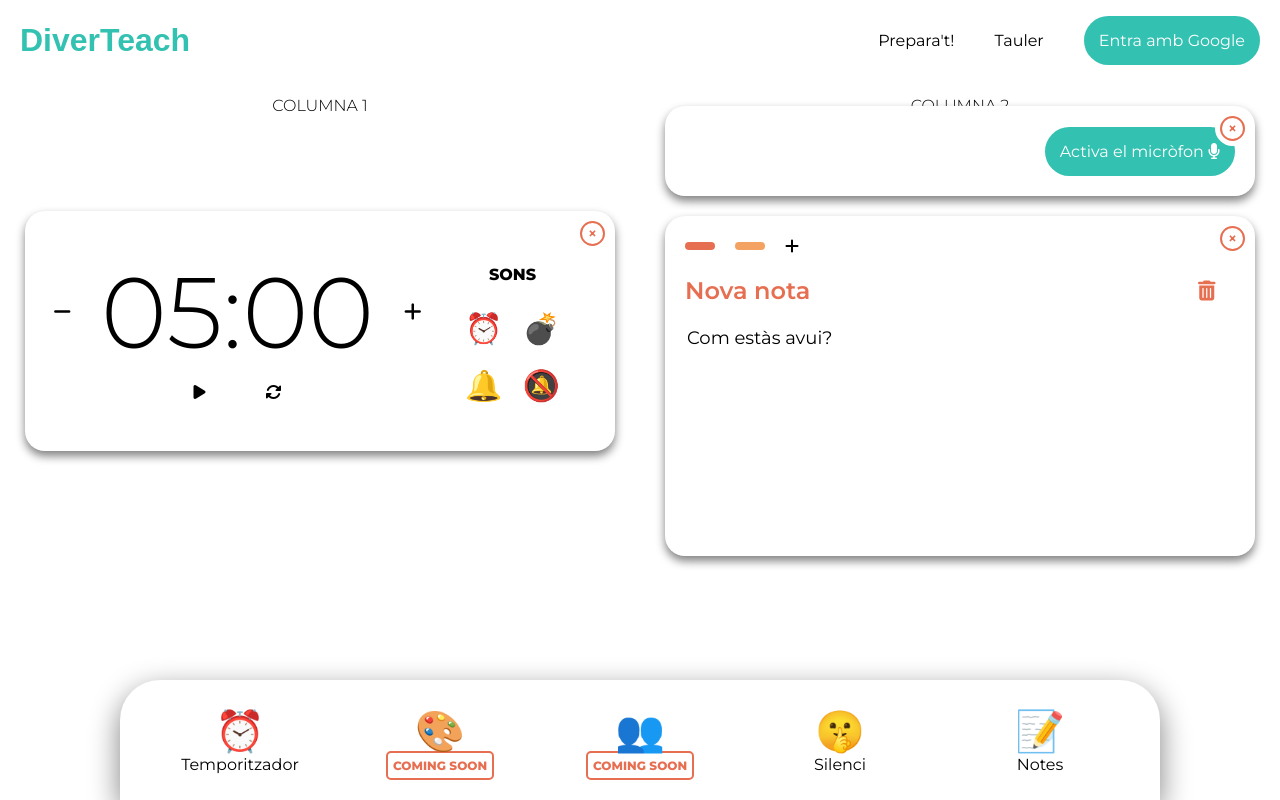
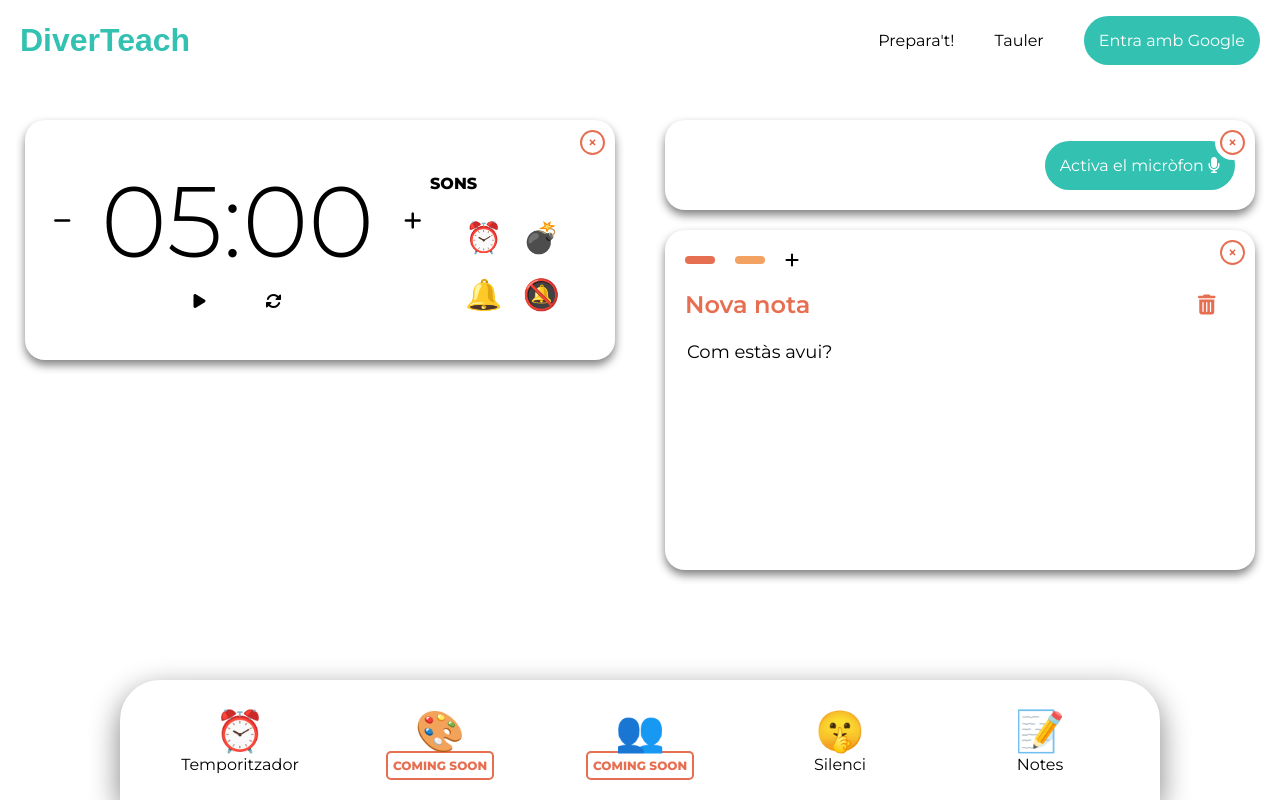
Before and after one commit to ArnoldGee/diverteach, a React (Create React App) app: page /dashboard in a window 1280 px wide. Built offline with nearby package versions, Linux system fonts and the light colour scheme; a web font is replaced by a local one.

Commit message:
🐛Fixed a bug that prevented tools that were too high in the dashboard from being seen

```diff
--- a/src/components/column/column.component.jsx
+++ b/src/components/column/column.component.jsx
@@ -10,18 +10,20 @@ export default class Column extends Component {
   render() {
     return (
       <div className="dashboard-column">
-        <h3 className="column-title">{this.props.column.title}</h3>
         <div className="droppable-space">
           <Droppable  droppableId={this.props.column.id}>
             {(provided) => (
               <div
                 ref={provided.innerRef}
                 {...provided.droppableProps}
+                className="columns-styling"
               >
+                <div className="test-space"></div>
                 {this.props.items.map((item, index) => (
                   <Item key={item.id} item={item} index={index} deleteTool={this.props.deleteTool} columnId={this.props.column.id} itemId={item.id}/>
                 ))}
                 {provided.placeholder}
+                <div className="test-space"></div>
               </div>
             )}
           </Droppable>
--- a/src/components/column/column.styles.scss
+++ b/src/components/column/column.styles.scss
@@ -1,13 +1,17 @@
 @import "../../design/variables";
 
 .dashboard-column {
-  text-align: center;
+  position: relative;
+  .test-space {
+    height: 20vh
+  }
 
+  .columns-styling {
+    overflow: scroll;
+    height: 105vh;
 
-  .column-title{
-    font-size: 16px;
-    font-weight: 200;
-    text-transform: uppercase
+    position: relative;
+    margin-top: 20vh;
   }
 
   .droppable-space{
--- a/src/pages/dashboard/dashboard.component.jsx
+++ b/src/pages/dashboard/dashboard.component.jsx
@@ -31,18 +31,14 @@ class Dashboard extends Component {
   };
 
   deleteTool = (cardIndex, columnIndex) => {
-    console.log(
-      'card index is ' + cardIndex + ' and column index is ' + columnIndex
-    );
+
     let newItemsObject = JSON.parse(JSON.stringify(this.state.items));
     delete newItemsObject[cardIndex];
 
     let newItemIdsArray = Array.from(this.state.columns[columnIndex].itemIds);
-    console.log(newItemIdsArray);
     let newItemIdsArray2 = newItemIdsArray.filter(
       (itemTitle) => cardIndex !== itemTitle
-    ); /// Aquí està l'error, en el mètode de filtre!!!
-    console.log(newItemIdsArray);
+    );
     this.setState({
       items: newItemsObject,
       columns: {
--- a/src/pages/dashboard/dashboard.styles.scss
+++ b/src/pages/dashboard/dashboard.styles.scss
@@ -7,8 +7,7 @@
   .columns-container {
     position: absolute;
     width: 100vw;
-    height: 90vh;
-    overflow: scroll;
+    height: 85vh;
     display: flex;
     justify-content: space-around;
     align-items: stretch;
--- a/src/pages/landing-page/landing-page.component.jsx
+++ b/src/pages/landing-page/landing-page.component.jsx
@@ -49,7 +49,19 @@ const LandingPage = () => (
           <span className="list-icon" role="img" aria-label="">
             ⏰
           </span>
-          Temporitzador amb sons <InfoLabel />
+          Temporitzador amb sons
+        </li>
+        <li>
+          <span className="list-icon" role="img" aria-label="">
+            🤫
+          </span>
+          Mesurador de silenci
+        </li>
+        <li>
+          <span className="list-icon" role="img" aria-label="">
+            📝
+          </span>
+          Bloc de notes
         </li>
         <li>
           <span className="list-icon" role="img" aria-label="">
@@ -63,27 +75,20 @@ const LandingPage = () => (
           </span>
           Creador de grups automàtic <InfoLabel />
         </li>
-        <li>
-          <span className="list-icon" role="img" aria-label="">
-            🤫
-          </span>
-          Mesurador de silenci <InfoLabel />
-        </li>
       </ul>
       <h3>Programacions més entretingudes</h3>
       <ul>
         <li>
           <span className="list-icon" role="img" aria-label="">
+            💪
+          </span>
+          Els millors recursos per a les oposicions
+        </li>
+        <li>
+          <span className="list-icon" role="img" aria-label="">
             🧠
           </span>
           Planificador creatiu de seqüències didàctiques
-          <InfoLabel />
-        </li>
-        <li>
-          <span className="list-icon" role="img" aria-label="">
-            💪
-          </span>
-          Els millors recursos per a les oposicions
           <InfoLabel />
         </li>
       </ul>
```
